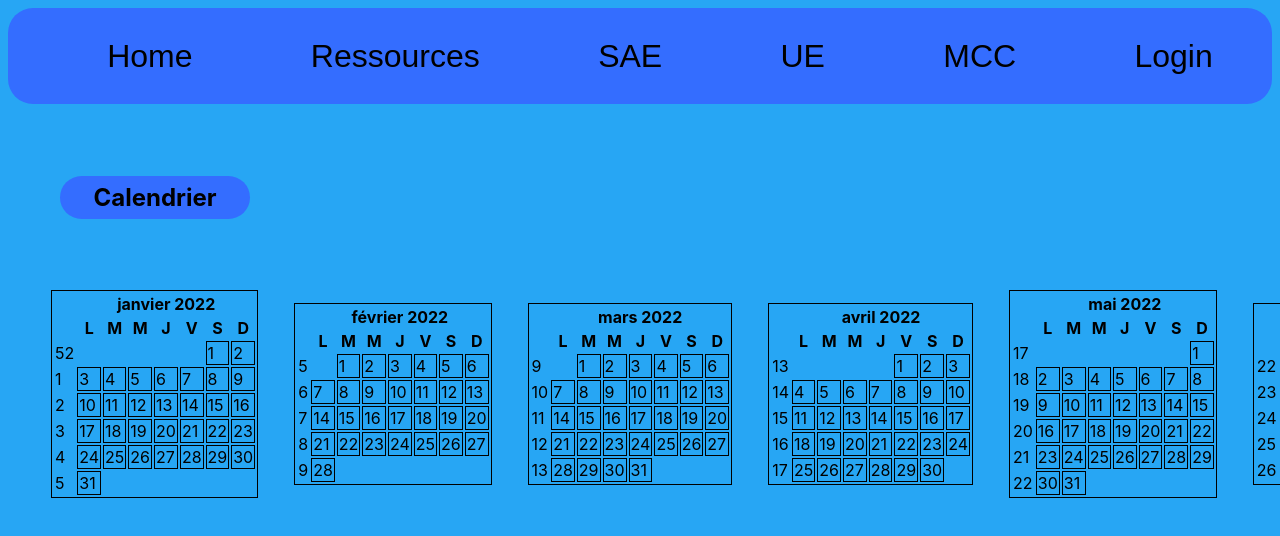
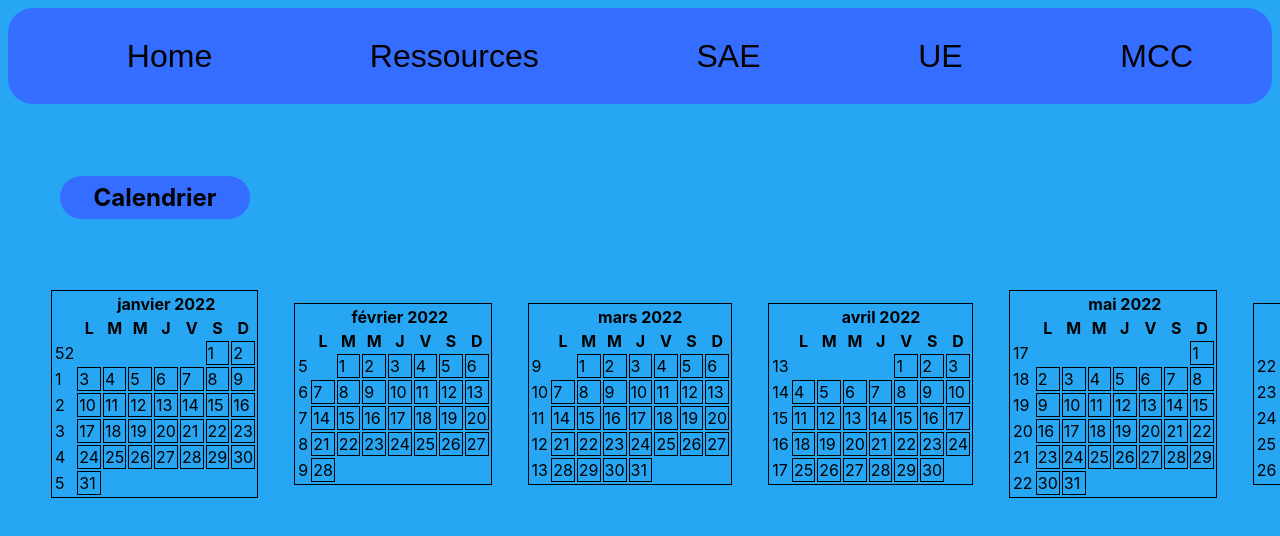
Before and after one commit to SteveRothier/ProjetS4, a React (Create React App) app: page / in a window 1280 px wide. Shown: the top 536 px of the page. Built offline with nearby package versions, Linux system fonts and the light colour scheme; data requests are answered from the project's data file.

Commit message:
Modification login

```diff
--- a/src/App.js
+++ b/src/App.js
@@ -24,7 +24,6 @@
             <Route path="/sae" component={Sae}/>
             <Route path="/Ue" component={Ue}/>
             <Route path="/Mcc" component={Mcc}/>
-            <Route path="/Login" component={LoginPage}/>
           </Switch>
         </div>
       </Router>
--- a/src/component/Navbar.js
+++ b/src/component/Navbar.js
@@ -10,7 +10,6 @@
                 <li><a href="/sae">SAE</a></li>
                 <li><a href="/ue">UE</a></li>
                 <li><a href="/mcc">MCC</a></li>
-                <li><a href="/login">Login</a></li>
             </ul>
         </nav>
     );
```
